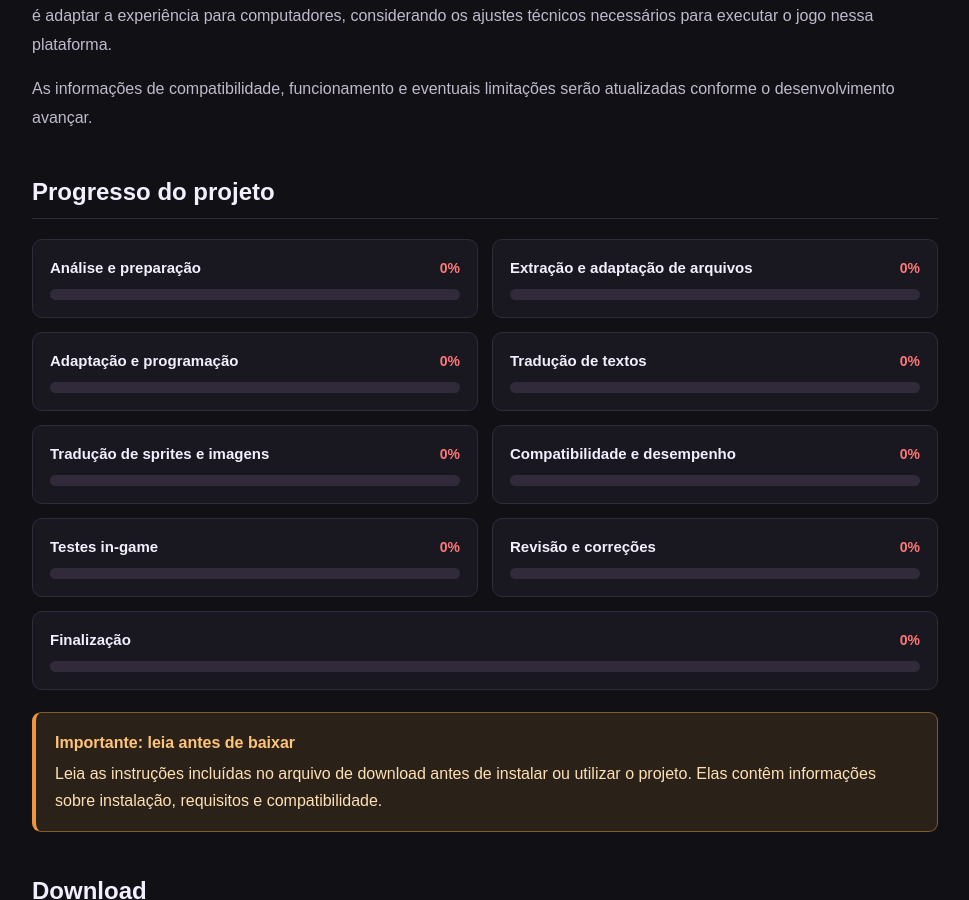
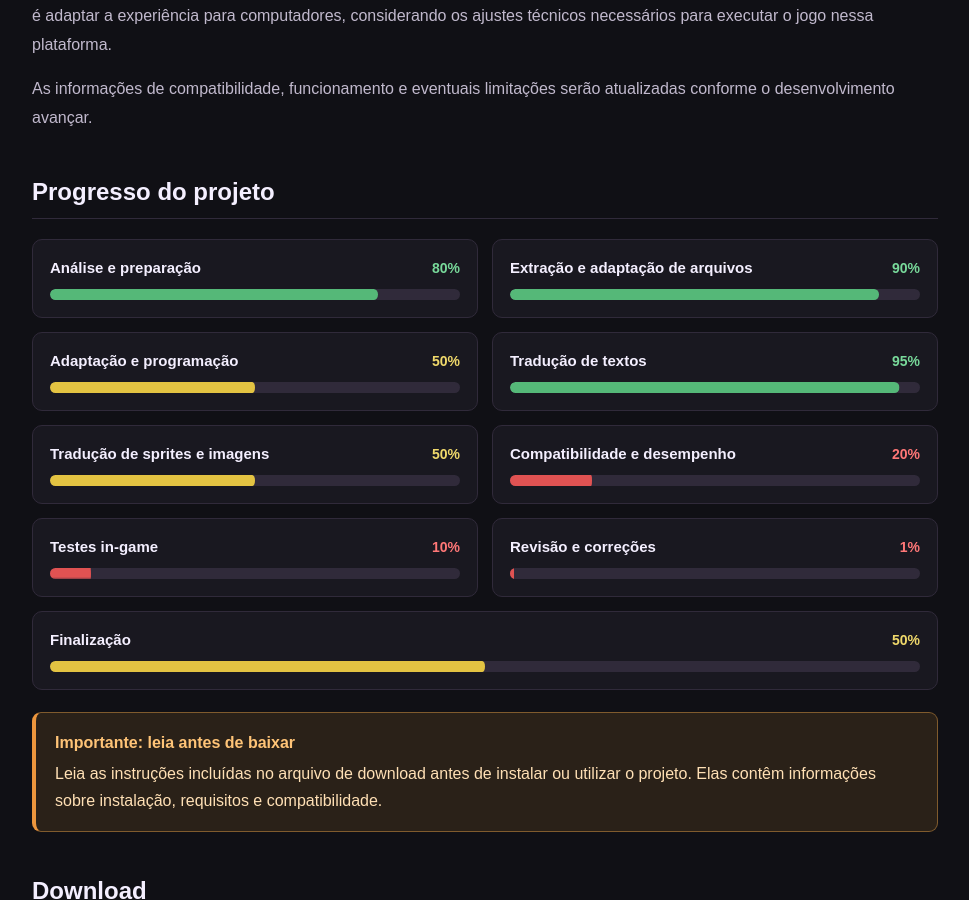
Before and after one commit to TemplarioK1/covil-secreto, a Jekyll site: the page built from _projetos/toradora-port-pc.md, in a window 1280 px wide and 900 px high, scrolled down 884 px. Shown: the whole window, without its empty margins (155-1124 px from the left). Built offline with Jekyll 4.4.1, drawn with Linux system fonts in a browser that asks for light colours.

Commit message:
Atualiza projeto pelo painel administrativo

```diff
--- a/_projetos/toradora-port-pc.md
+++ b/_projetos/toradora-port-pc.md
@@ -2,44 +2,40 @@
 title: Toradora!
 category: Port
 platforms:
-- PC
+  - PC
 status: Em andamento
-date: 2026-11-05
 icon: /media/images/projetos/toradora-port-pc/icone.webp
 cover: /media/images/projetos/toradora-port-pc/capa.webp
 game_developer: Guyzware
 game_publisher: Bandai Namco Games
-game_release_year: '2009'
+game_release_year: "2009"
 game_genre: Aventura / visual novel
-game_synopsis: Baseado na série Toradora!, o jogo acompanha Ryuuji Takasu em uma história
-  interativa na qual ele conversa e convive com os personagens da escola e da cidade.
-  As escolhas do jogador conduzem a diferentes acontecimentos e finais, em uma narrativa
-  própria do jogo.
+game_synopsis: >-
+  Baseado na série Toradora!, o jogo acompanha Ryuuji Takasu em uma história interativa na qual ele conversa e
+  convive com os personagens da escola e da cidade. As escolhas do jogador conduzem a diferentes
+  acontecimentos e finais, em uma narrativa própria do jogo.
 game_multiplayer: Não
 game_local_multiplayer: Não
 game_online_multiplayer: Não
 game_players: 1 jogador
-game_multiplayer_details: Jogo original para um jogador, lançado no PSP. O projeto
-  do Covil Secreto é um port para PC.
-
+game_multiplayer_details: Jogo original para um jogador, lançado no PSP. O projeto do Covil Secreto é um port para PC.
 progress_stages:
-- name: Análise e preparação
-  percentage: 0
-- name: Extração e adaptação de arquivos
-  percentage: 0
-- name: Adaptação e programação
-  percentage: 0
-- name: Tradução de textos
-  percentage: 0
-- name: Tradução de sprites e imagens
-  percentage: 0
-- name: Compatibilidade e desempenho
-  percentage: 0
-- name: Testes in-game
-  percentage: 0
-- name: Revisão e correções
-  percentage: 0
-progress_platform_groups: []
+  - name: Análise e preparação
+    percentage: 80
+  - name: Extração e adaptação de arquivos
+    percentage: 90
+  - name: Adaptação e programação
+    percentage: 50
+  - name: Tradução de textos
+    percentage: 95
+  - name: Tradução de sprites e imagens
+    percentage: 50
+  - name: Compatibilidade e desempenho
+    percentage: 20
+  - name: Testes in-game
+    percentage: 10
+  - name: Revisão e correções
+    percentage: 1
 ---
 
 ## Sobre o projeto
```
